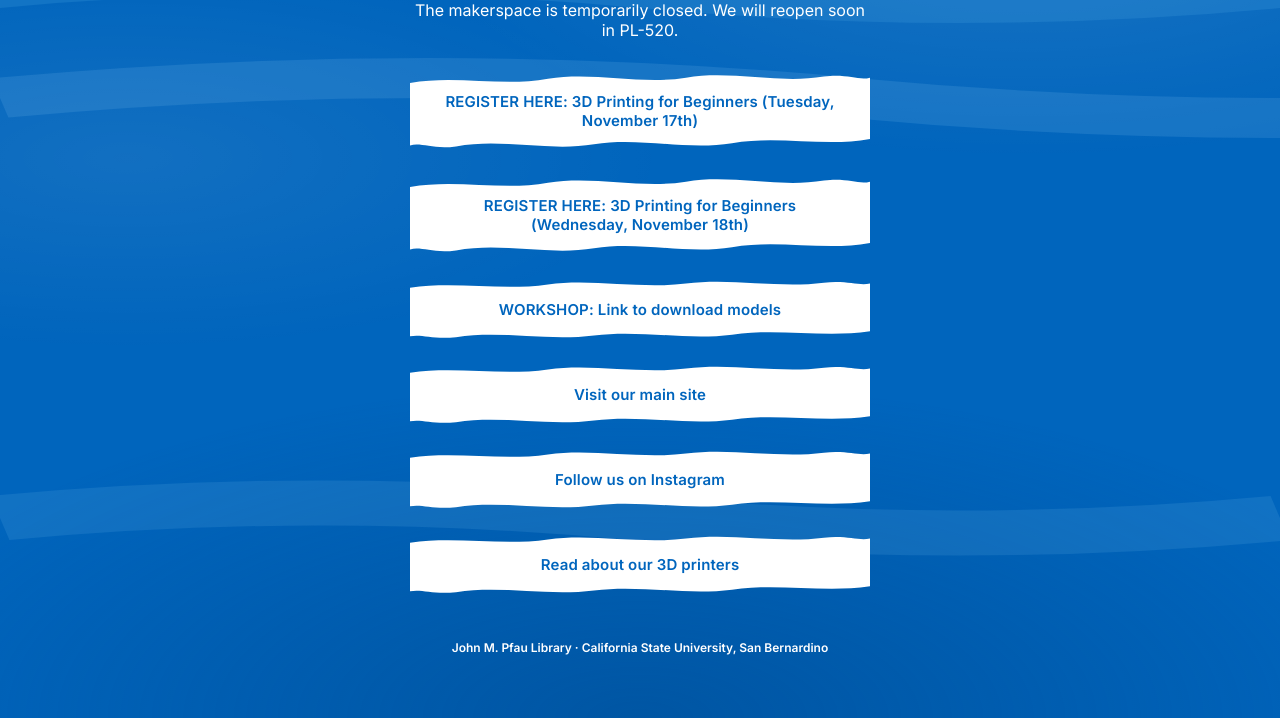
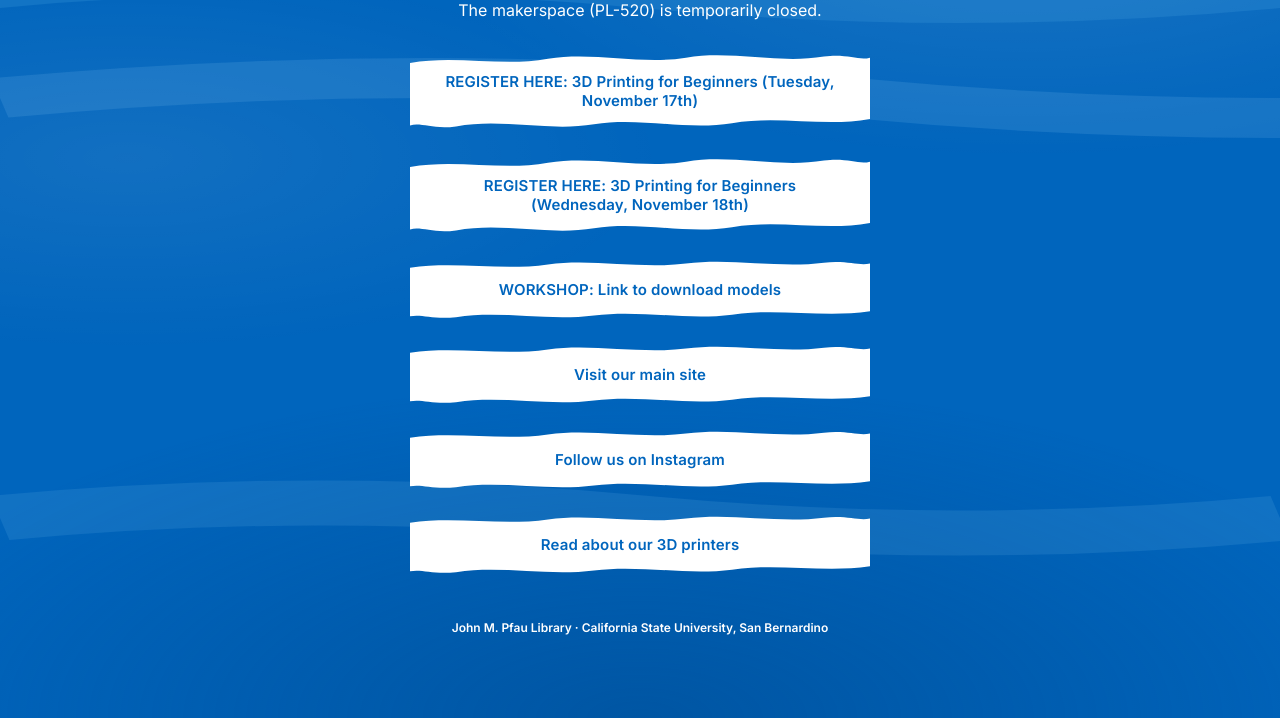
Before and after one commit to csusbmakerspace/csusbmakerspace.github.io, a plain HTML site: page index.html in a window 1280 px wide. Shown: the part 82-800 px from the top of the page. Drawn offline with Linux system fonts and the light colour scheme.

Commit message:
Update index.html

```diff
--- a/index.html
+++ b/index.html
@@ -161,7 +161,7 @@
   <main>
     <header class="header">
       <h1>CSUSB Makerspace</h1>
-      <p>The makerspace is temporarily closed. We will reopen soon in PL-520.</p>
+      <p>The makerspace (PL-520) is temporarily closed.</p>
     </header>
 
 
```
